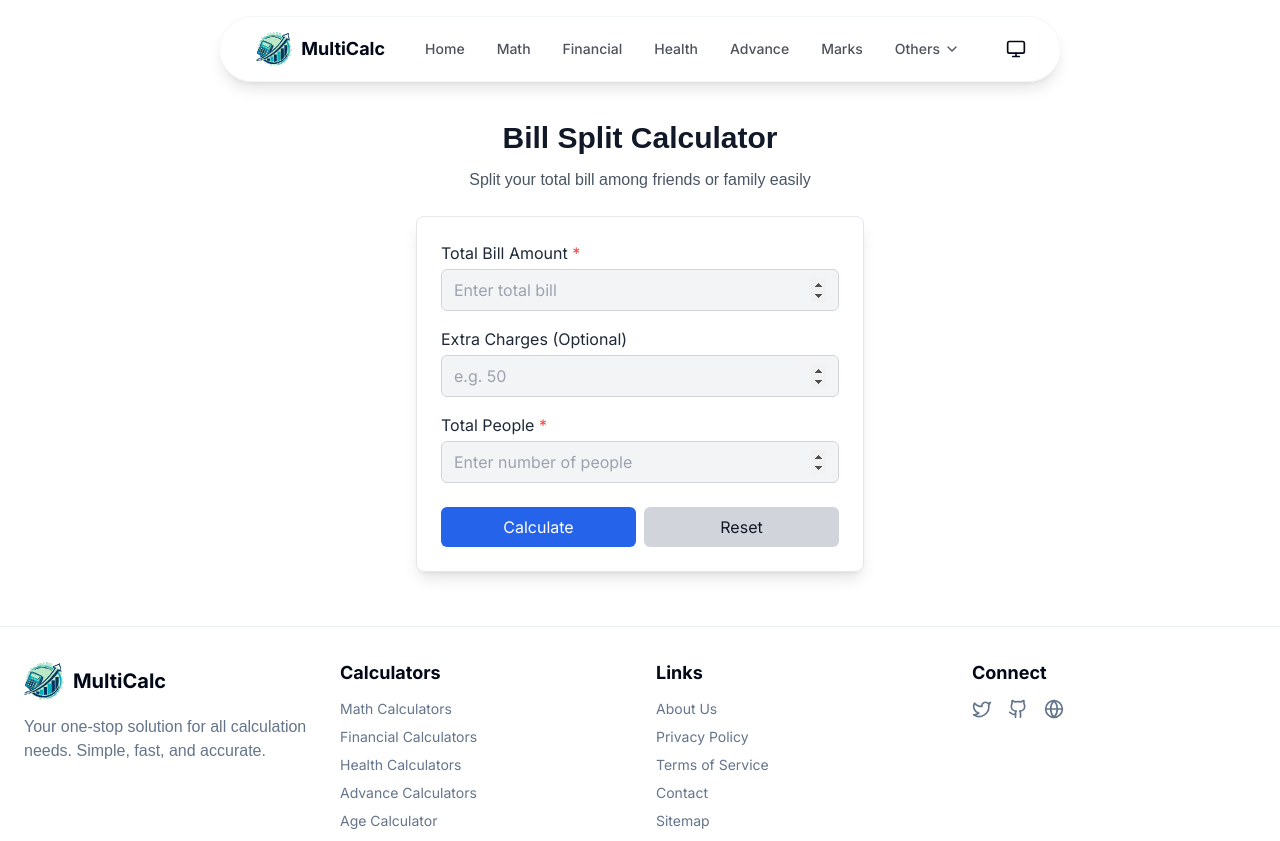
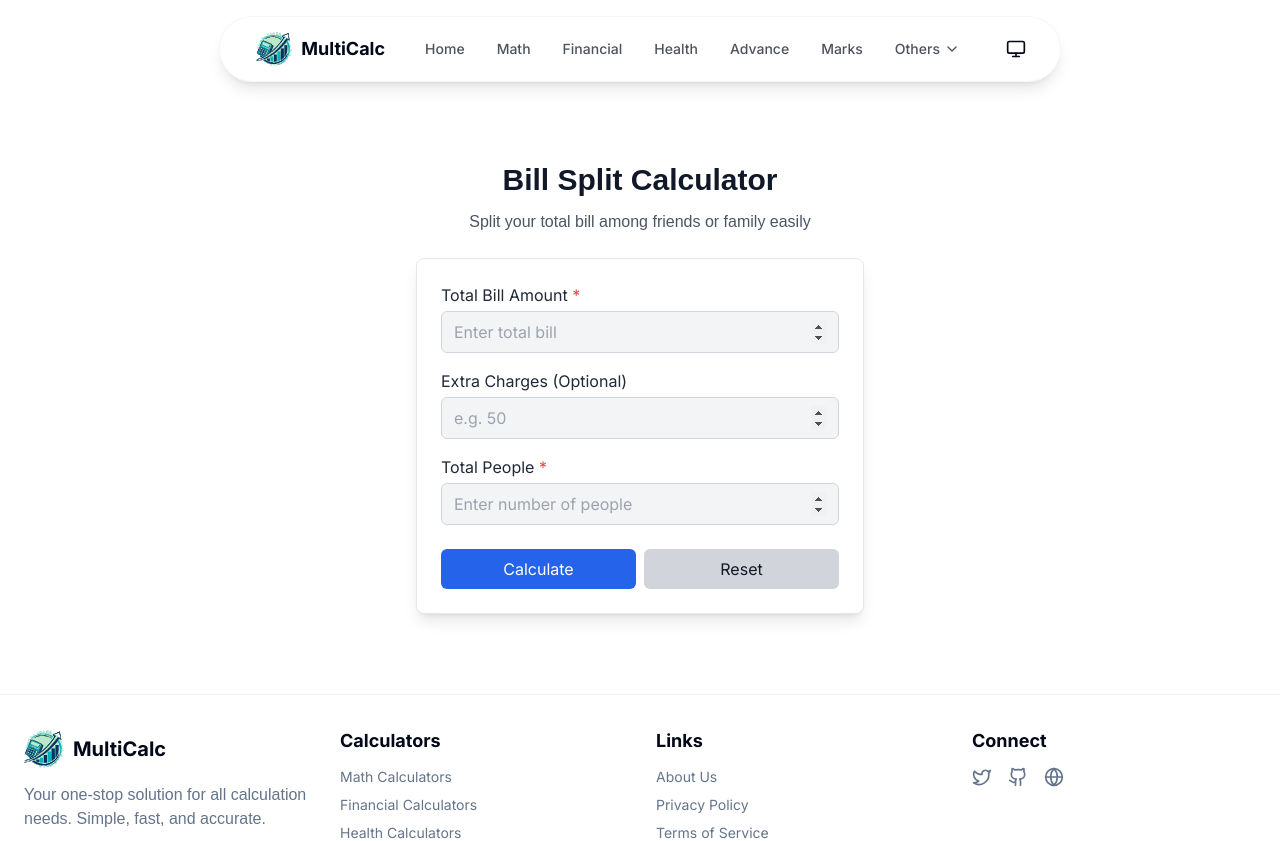
Before and after one commit to codewithdhruba01/MultiCalc, a React (Vite) app: page /split-calculator in a window 1280 px wide. Shown: the top 841 px of the page. Built offline with nearby package versions, Linux system fonts and the light colour scheme; a web font is replaced by a local one.

Commit message:
add top and bottom spacing to Bill Split Calculator section for better layout balance

```diff
--- a/src/pages/SplitCalculator.tsx
+++ b/src/pages/SplitCalculator.tsx
@@ -62,7 +62,7 @@ const BillSplitCalculator: React.FC = () => {
 
   return (
     <div
-      className="min-h-[70vh] flex flex-col justify-center items-center px-4"
+      className="min-h-[70vh] flex flex-col justify-center items-center px-4 pt-24 pb-20" // 👈 Added top & bottom padding
       data-aos="fade-up"
     >
       <div className="text-center mb-6">
```
